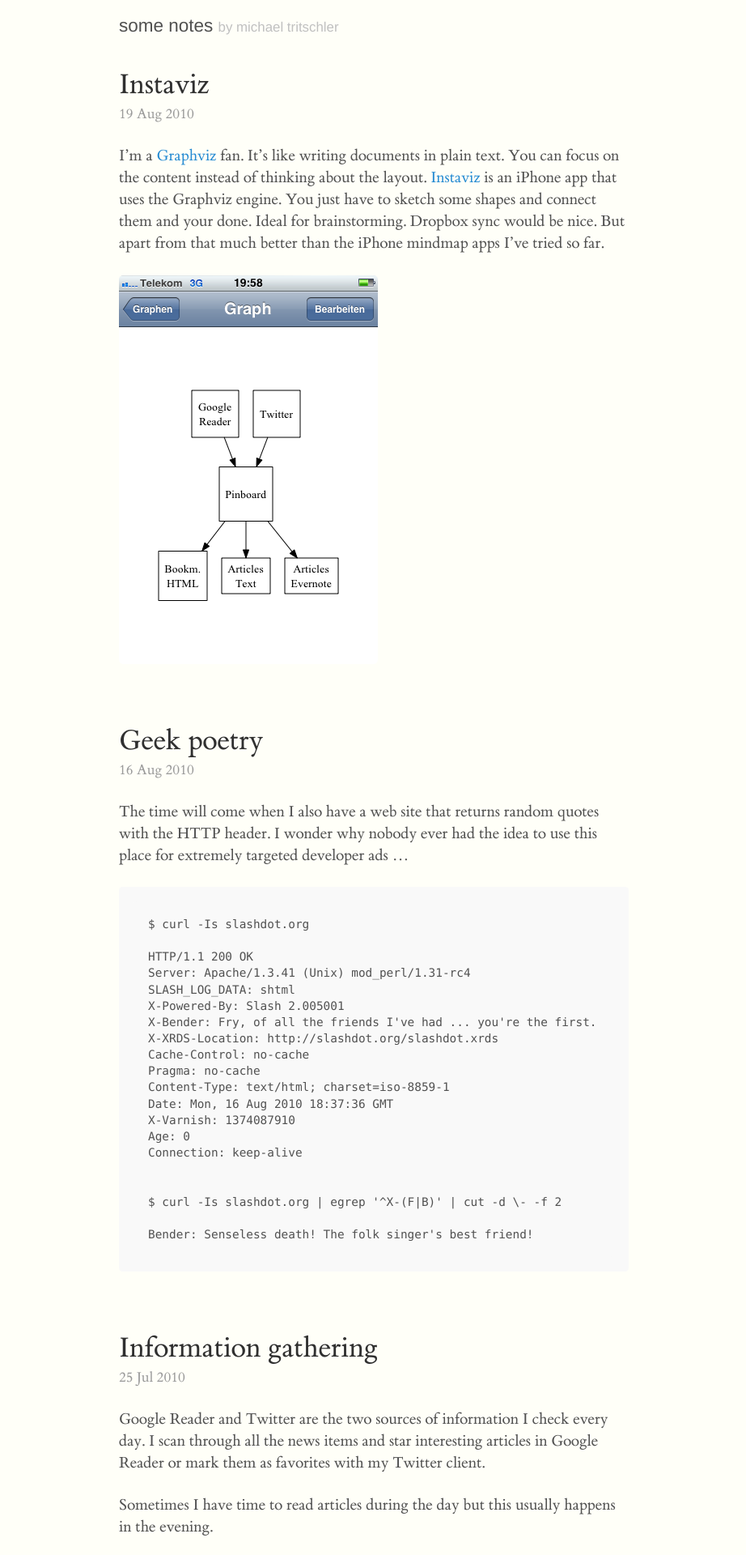
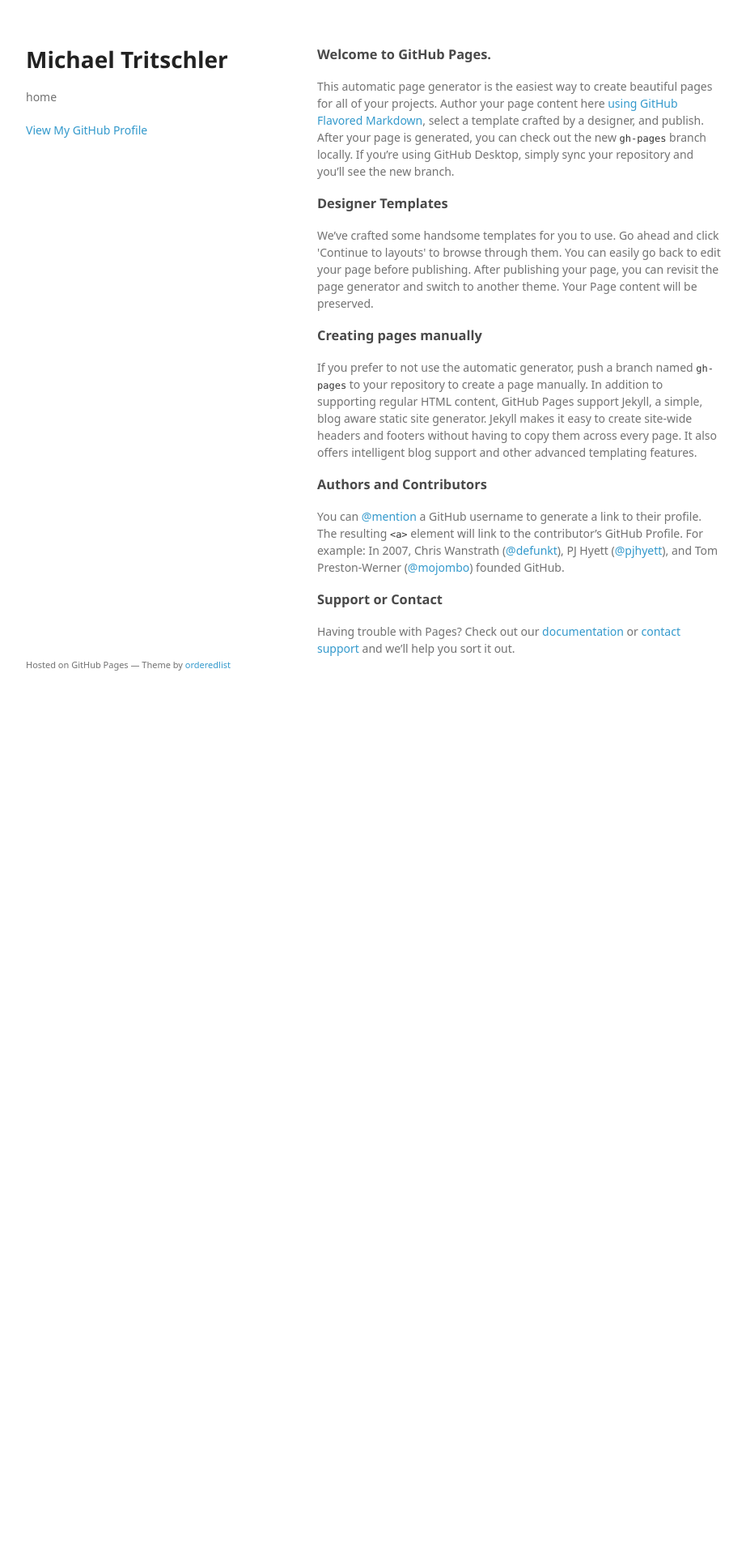
Before and after one commit to michaeltri/michaeltri.github.io, a Jekyll site: the page index.html, which Jekyll copies as it is, in a window 1280 px wide. Shown: the top 1920 px of the page at 81% size, without its empty margins (178-1100 px from the left). Built offline with Jekyll 4.4.1, drawn with Linux system fonts in a browser that asks for light colours; some web fonts are replaced; the list of posts is cut into pages by our own code; after the commit the page ends 900 px from its top, so only the background shows below that; some of the changed text lies outside the part shown.

Commit message:
Replace master branch with page content via GitHub

```diff
--- a/index.html
+++ b/index.html
@@ -1,33 +1,68 @@
----
-layout: default
-title: Home
----
+<!doctype html>
+<html>
+  <head>
+    <meta charset="utf-8">
+    <meta http-equiv="X-UA-Compatible" content="chrome=1">
+    <title>Michael Tritschler by michaeltri</title>
 
-<div class="posts">
-  {% for post in paginator.posts %}
-  <article class="post">
-    <h1 class="post-title">
-      <a href="{{ site.baseurl }}{{ post.url }}">
-        {{ post.title }}
-      </a>
-    </h1>
+    <link rel="stylesheet" href="stylesheets/styles.css">
+    <link rel="stylesheet" href="stylesheets/github-light.css">
+    <meta name="viewport" content="width=device-width">
+    <!--[if lt IE 9]>
+    <script src="//html5shiv.googlecode.com/svn/trunk/html5.js"></script>
+    <![endif]-->
+  </head>
+  <body>
+    <div class="wrapper">
+      <header>
+        <h1>Michael Tritschler</h1>
+        <p>home</p>
 
-    <time datetime="{{ post.date | date_to_xmlschema }}" class="post-date">{{ post.date | date_to_string }}</time>
 
-    {{ post.content }}
-  </article>
-  {% endfor %}
-</div>
+        <p class="view"><a href="https://github.com/michaeltri">View My GitHub Profile</a></p>
 
-<div class="pagination">
-  {% if paginator.next_page %}
-    <a class="pagination-item older" href="{{ paginator.next_page_path | prepend: site.baseurl }}">Older</a>
-  {% else %}
-    <span class="pagination-item older">Older</span>
-  {% endif %}
-  {% if paginator.previous_page %}
-    <a class="pagination-item newer" href="{{ paginator.previous_page_path | prepend: site.baseurl }}">Newer</a>
-  {% else %}
-    <span class="pagination-item newer">Newer</span>
-  {% endif %}
-</div>
+      </header>
+      <section>
+        <h3>
+<a id="welcome-to-github-pages" class="anchor" href="#welcome-to-github-pages" aria-hidden="true"><span class="octicon octicon-link"></span></a>Welcome to GitHub Pages.</h3>
+
+<p>This automatic page generator is the easiest way to create beautiful pages for all of your projects. Author your page content here <a href="https://guides.github.com/features/mastering-markdown/">using GitHub Flavored Markdown</a>, select a template crafted by a designer, and publish. After your page is generated, you can check out the new <code>gh-pages</code> branch locally. If you’re using GitHub Desktop, simply sync your repository and you’ll see the new branch.</p>
+
+<h3>
+<a id="designer-templates" class="anchor" href="#designer-templates" aria-hidden="true"><span class="octicon octicon-link"></span></a>Designer Templates</h3>
+
+<p>We’ve crafted some handsome templates for you to use. Go ahead and click 'Continue to layouts' to browse through them. You can easily go back to edit your page before publishing. After publishing your page, you can revisit the page generator and switch to another theme. Your Page content will be preserved.</p>
+
+<h3>
+<a id="creating-pages-manually" class="anchor" href="#creating-pages-manually" aria-hidden="true"><span class="octicon octicon-link"></span></a>Creating pages manually</h3>
+
+<p>If you prefer to not use the automatic generator, push a branch named <code>gh-pages</code> to your repository to create a page manually. In addition to supporting regular HTML content, GitHub Pages support Jekyll, a simple, blog aware static site generator. Jekyll makes it easy to create site-wide headers and footers without having to copy them across every page. It also offers intelligent blog support and other advanced templating features.</p>
+
+<h3>
+<a id="authors-and-contributors" class="anchor" href="#authors-and-contributors" aria-hidden="true"><span class="octicon octicon-link"></span></a>Authors and Contributors</h3>
+
+<p>You can <a href="https://github.com/blog/821" class="user-mention">@mention</a> a GitHub username to generate a link to their profile. The resulting <code>&lt;a&gt;</code> element will link to the contributor’s GitHub Profile. For example: In 2007, Chris Wanstrath (<a href="https://github.com/defunkt" class="user-mention">@defunkt</a>), PJ Hyett (<a href="https://github.com/pjhyett" class="user-mention">@pjhyett</a>), and Tom Preston-Werner (<a href="https://github.com/mojombo" class="user-mention">@mojombo</a>) founded GitHub.</p>
+
+<h3>
+<a id="support-or-contact" class="anchor" href="#support-or-contact" aria-hidden="true"><span class="octicon octicon-link"></span></a>Support or Contact</h3>
+
+<p>Having trouble with Pages? Check out our <a href="https://help.github.com/pages">documentation</a> or <a href="https://github.com/contact">contact support</a> and we’ll help you sort it out.</p>
+      </section>
+      <footer>
+        <p><small>Hosted on GitHub Pages &mdash; Theme by <a href="https://github.com/orderedlist">orderedlist</a></small></p>
+      </footer>
+    </div>
+    <script src="javascripts/scale.fix.js"></script>
+              <script type="text/javascript">
+            var gaJsHost = (("https:" == document.location.protocol) ? "https://ssl." : "http://www.");
+            document.write(unescape("%3Cscript src='" + gaJsHost + "google-analytics.com/ga.js' type='text/javascript'%3E%3C/script%3E"));
+          </script>
+          <script type="text/javascript">
+            try {
+              var pageTracker = _gat._getTracker("UA-23007591-1");
+            pageTracker._trackPageview();
+            } catch(err) {}
+          </script>
+
+  </body>
+</html>
--- /dev/null
+++ b/javascripts/scale.fix.js
@@ -0,0 +1,17 @@
+var metas = document.getElementsByTagName('meta');
+var i;
+if (navigator.userAgent.match(/iPhone/i)) {
+  for (i=0; i<metas.length; i++) {
+    if (metas[i].name == "viewport") {
+      metas[i].content = "width=device-width, minimum-scale=1.0, maximum-scale=1.0";
+    }
+  }
+  document.addEventListener("gesturestart", gestureStart, false);
+}
+function gestureStart() {
+  for (i=0; i<metas.length; i++) {
+    if (metas[i].name == "viewport") {
+      metas[i].content = "width=device-width, minimum-scale=0.25, maximum-scale=1.6";
+    }
+  }
+}
--- /dev/null
+++ b/stylesheets/github-light.css
@@ -0,0 +1,115 @@
+/*
+   Copyright 2014 GitHub Inc.
+
+   Licensed under the Apache License, Version 2.0 (the "License");
+   you may not use this file except in compliance with the License.
+   You may obtain a copy of the License at
+
+       http://www.apache.org/licenses/LICENSE-2.0
+
+   Unless required by applicable law or agreed to in writing, software
+   distributed under the License is distributed on an "AS IS" BASIS,
+   WITHOUT WARRANTIES OR CONDITIONS OF ANY KIND, either express or implied.
+   See the License for the specific language governing permissions and
+   limitations under the License.
+
+*/
+
+.pl-c /* comment */ {
+  color: #969896;
+}
+
+.pl-c1      /* constant, markup.raw, meta.diff.header, meta.module-reference, meta.property-name, support, support.constant, support.variable, variable.other.constant */,
+.pl-s .pl-v /* string variable */ {
+  color: #0086b3;
+}
+
+.pl-e  /* entity */,
+.pl-en /* entity.name */ {
+  color: #795da3;
+}
+
+.pl-s .pl-s1 /* string source */,
+.pl-smi      /* storage.modifier.import, storage.modifier.package, storage.type.java, variable.other, variable.parameter.function */ {
+  color: #333;
+}
+
+.pl-ent /* entity.name.tag */ {
+  color: #63a35c;
+}
+
+.pl-k /* keyword, storage, storage.type */ {
+  color: #a71d5d;
+}
+
+.pl-pds              /* punctuation.definition.string, string.regexp.character-class */,
+.pl-s                /* string */,
+.pl-s .pl-pse .pl-s1 /* string punctuation.section.embedded source */,
+.pl-sr               /* string.regexp */,
+.pl-sr .pl-cce       /* string.regexp constant.character.escape */,
+.pl-sr .pl-sra       /* string.regexp string.regexp.arbitrary-repitition */,
+.pl-sr .pl-sre       /* string.regexp source.ruby.embedded */ {
+  color: #183691;
+}
+
+.pl-v /* variable */ {
+  color: #ed6a43;
+}
+
+.pl-id /* invalid.deprecated */ {
+  color: #b52a1d;
+}
+
+.pl-ii /* invalid.illegal */ {
+  background-color: #b52a1d;
+  color: #f8f8f8;
+}
+
+.pl-sr .pl-cce /* string.regexp constant.character.escape */ {
+  color: #63a35c;
+  font-weight: bold;
+}
+
+.pl-ml /* markup.list */ {
+  color: #693a17;
+}
+
+.pl-mh        /* markup.heading */,
+.pl-mh .pl-en /* markup.heading entity.name */,
+.pl-ms        /* meta.separator */ {
+  color: #1d3e81;
+  font-weight: bold;
+}
+
+.pl-mq /* markup.quote */ {
+  color: #008080;
+}
+
+.pl-mi /* markup.italic */ {
+  color: #333;
+  font-style: italic;
+}
+
+.pl-mb /* markup.bold */ {
+  color: #333;
+  font-weight: bold;
+}
+
+.pl-md /* markup.deleted, meta.diff.header.from-file */ {
+  background-color: #ffecec;
+  color: #bd2c00;
+}
+
+.pl-mi1 /* markup.inserted, meta.diff.header.to-file */ {
+  background-color: #eaffea;
+  color: #55a532;
+}
+
+.pl-mdr /* meta.diff.range */ {
+  color: #795da3;
+  font-weight: bold;
+}
+
+.pl-mo /* meta.output */ {
+  color: #1d3e81;
+}
--- /dev/null
+++ b/stylesheets/styles.css
@@ -0,0 +1,324 @@
+@font-face {
+  font-family: 'Noto Sans';
+  font-weight: 400;
+  font-style: normal;
+  src: url('../fonts/Noto-Sans-regular/Noto-Sans-regular.eot');
+  src: url('../fonts/Noto-Sans-regular/Noto-Sans-regular.eot?#iefix') format('embedded-opentype'),
+       local('Noto Sans'),
+       local('Noto-Sans-regular'),
+       url('../fonts/Noto-Sans-regular/Noto-Sans-regular.woff2') format('woff2'),
+       url('../fonts/Noto-Sans-regular/Noto-Sans-regular.woff') format('woff'),
+       url('../fonts/Noto-Sans-regular/Noto-Sans-regular.ttf') format('truetype'),
+       url('../fonts/Noto-Sans-regular/Noto-Sans-regular.svg#NotoSans') format('svg');
+}
+
+@font-face {
+  font-family: 'Noto Sans';
+  font-weight: 700;
+  font-style: normal;
+  src: url('../fonts/Noto-Sans-700/Noto-Sans-700.eot');
+  src: url('../fonts/Noto-Sans-700/Noto-Sans-700.eot?#iefix') format('embedded-opentype'),
+       local('Noto Sans Bold'),
+       local('Noto-Sans-700'),
+       url('../fonts/Noto-Sans-700/Noto-Sans-700.woff2') format('woff2'),
+       url('../fonts/Noto-Sans-700/Noto-Sans-700.woff') format('woff'),
+       url('../fonts/Noto-Sans-700/Noto-Sans-700.ttf') format('truetype'),
+       url('../fonts/Noto-Sans-700/Noto-Sans-700.svg#NotoSans') format('svg');
+}
+
+@font-face {
+  font-family: 'Noto Sans';
+  font-weight: 400;
+  font-style: italic;
+  src: url('../fonts/Noto-Sans-italic/Noto-Sans-italic.eot');
+  src: url('../fonts/Noto-Sans-italic/Noto-Sans-italic.eot?#iefix') format('embedded-opentype'),
+       local('Noto Sans Italic'),
+       local('Noto-Sans-italic'),
+       url('../fonts/Noto-Sans-italic/Noto-Sans-italic.woff2') format('woff2'),
+       url('../fonts/Noto-Sans-italic/Noto-Sans-italic.woff') format('woff'),
+       url('../fonts/Noto-Sans-italic/Noto-Sans-italic.ttf') format('truetype'),
+       url('../fonts/Noto-Sans-italic/Noto-Sans-italic.svg#NotoSans') format('svg');
+}
+
+@font-face {
+  font-family: 'Noto Sans';
+  font-weight: 700;
+  font-style: italic;
+  src: url('../fonts/Noto-Sans-700italic/Noto-Sans-700italic.eot');
+  src: url('../fonts/Noto-Sans-700italic/Noto-Sans-700italic.eot?#iefix') format('embedded-opentype'),
+       local('Noto Sans Bold Italic'),
+       local('Noto-Sans-700italic'),
+       url('../fonts/Noto-Sans-700italic/Noto-Sans-700italic.woff2') format('woff2'),
+       url('../fonts/Noto-Sans-700italic/Noto-Sans-700italic.woff') format('woff'),
+       url('../fonts/Noto-Sans-700italic/Noto-Sans-700italic.ttf') format('truetype'),
+       url('../fonts/Noto-Sans-700italic/Noto-Sans-700italic.svg#NotoSans') format('svg');
+}
+
+body {
+  background-color: #fff;
+  padding:50px;
+  font: 14px/1.5 "Noto Sans", "Helvetica Neue", Helvetica, Arial, sans-serif;
+  color:#727272;
+  font-weight:400;
+}
+
+h1, h2, h3, h4, h5, h6 {
+  color:#222;
+  margin:0 0 20px;
+}
+
+p, ul, ol, table, pre, dl {
+  margin:0 0 20px;
+}
+
+h1, h2, h3 {
+  line-height:1.1;
+}
+
+h1 {
+  font-size:28px;
+}
+
+h2 {
+  color:#393939;
+}
+
+h3, h4, h5, h6 {
+  color:#494949;
+}
+
+a {
+  color:#39c;
+  text-decoration:none;
+}
+
+a:hover {
+  color:#069;
+}
+
+a small {
+  font-size:11px;
+  color:#777;
+  margin-top:-0.3em;
+  display:block;
+}
+
+a:hover small {
+  color:#777;
+}
+
+.wrapper {
+  width:860px;
+  margin:0 auto;
+}
+
+blockquote {
+  border-left:1px solid #e5e5e5;
+  margin:0;
+  padding:0 0 0 20px;
+  font-style:italic;
+}
+
+code, pre {
+  font-family:Monaco, Bitstream Vera Sans Mono, Lucida Console, Terminal, Consolas, Liberation Mono, DejaVu Sans Mono, Courier New, monospace;
+  color:#333;
+  font-size:12px;
+}
+
+pre {
+  padding:8px 15px;
+  background: #f8f8f8;
+  border-radius:5px;
+  border:1px solid #e5e5e5;
+  overflow-x: auto;
+}
+
+table {
+  width:100%;
+  border-collapse:collapse;
+}
+
+th, td {
+  text-align:left;
+  padding:5px 10px;
+  border-bottom:1px solid #e5e5e5;
+}
+
+dt {
+  color:#444;
+  font-weight:700;
+}
+
+th {
+  color:#444;
+}
+
+img {
+  max-width:100%;
+}
+
+header {
+  width:270px;
+  float:left;
+  position:fixed;
+  -webkit-font-smoothing:subpixel-antialiased;
+}
+
+header ul {
+  list-style:none;
+  height:40px;
+  padding:0;
+  background: #f4f4f4;
+  border-radius:5px;
+  border:1px solid #e0e0e0;
+  width:270px;
+}
+
+header li {
+  width:89px;
+  float:left;
+  border-right:1px solid #e0e0e0;
+  height:40px;
+}
+
+header li:first-child a {
+  border-radius:5px 0 0 5px;
+}
+
+header li:last-child a {
+  border-radius:0 5px 5px 0;
+}
+
+header ul a {
+  line-height:1;
+  font-size:11px;
+  color:#999;
+  display:block;
+  text-align:center;
+  padding-top:6px;
+  height:34px;
+}
+
+header ul a:hover {
+  color:#999;
+}
+
+header ul a:active {
+  background-color:#f0f0f0;
+}
+
+strong {
+  color:#222;
+  font-weight:700;
+}
+
+header ul li + li + li {
+  border-right:none;
+  width:89px;
+}
+
+header ul a strong {
+  font-size:14px;
+  display:block;
+  color:#222;
+}
+
+section {
+  width:500px;
+  float:right;
+  padding-bottom:50px;
+}
+
+small {
+  font-size:11px;
+}
+
+hr {
+  border:0;
+  background:#e5e5e5;
+  height:1px;
+  margin:0 0 20px;
+}
+
+footer {
+  width:270px;
+  float:left;
+  position:fixed;
+  bottom:50px;
+  -webkit-font-smoothing:subpixel-antialiased;
+}
+
+@media print, screen and (max-width: 960px) {
+
+  div.wrapper {
+    width:auto;
+    margin:0;
+  }
+
+  header, section, footer {
+    float:none;
+    position:static;
+    width:auto;
+  }
+
+  header {
+    padding-right:320px;
+  }
+
+  section {
+    border:1px solid #e5e5e5;
+    border-width:1px 0;
+    padding:20px 0;
+    margin:0 0 20px;
+  }
+
+  header a small {
+    display:inline;
+  }
+
+  header ul {
+    position:absolute;
+    right:50px;
+    top:52px;
+  }
+}
+
+@media print, screen and (max-width: 720px) {
+  body {
+    word-wrap:break-word;
+  }
+
+  header {
+    padding:0;
+  }
+
+  header ul, header p.view {
+    position:static;
+  }
+
+  pre, code {
+    word-wrap:normal;
+  }
+}
+
+@media print, screen and (max-width: 480px) {
+  body {
+    padding:15px;
+  }
+
+  header ul {
+    width:99%;
+  }
+
+  header li, header ul li + li + li {
+    width:33%;
+  }
+}
+
+@media print {
+  body {
+    padding:0.4in;
+    font-size:12pt;
+    color:#444;
+  }
+}
```
Also changed, not shown: params.json (added, +1 -0 lines).
